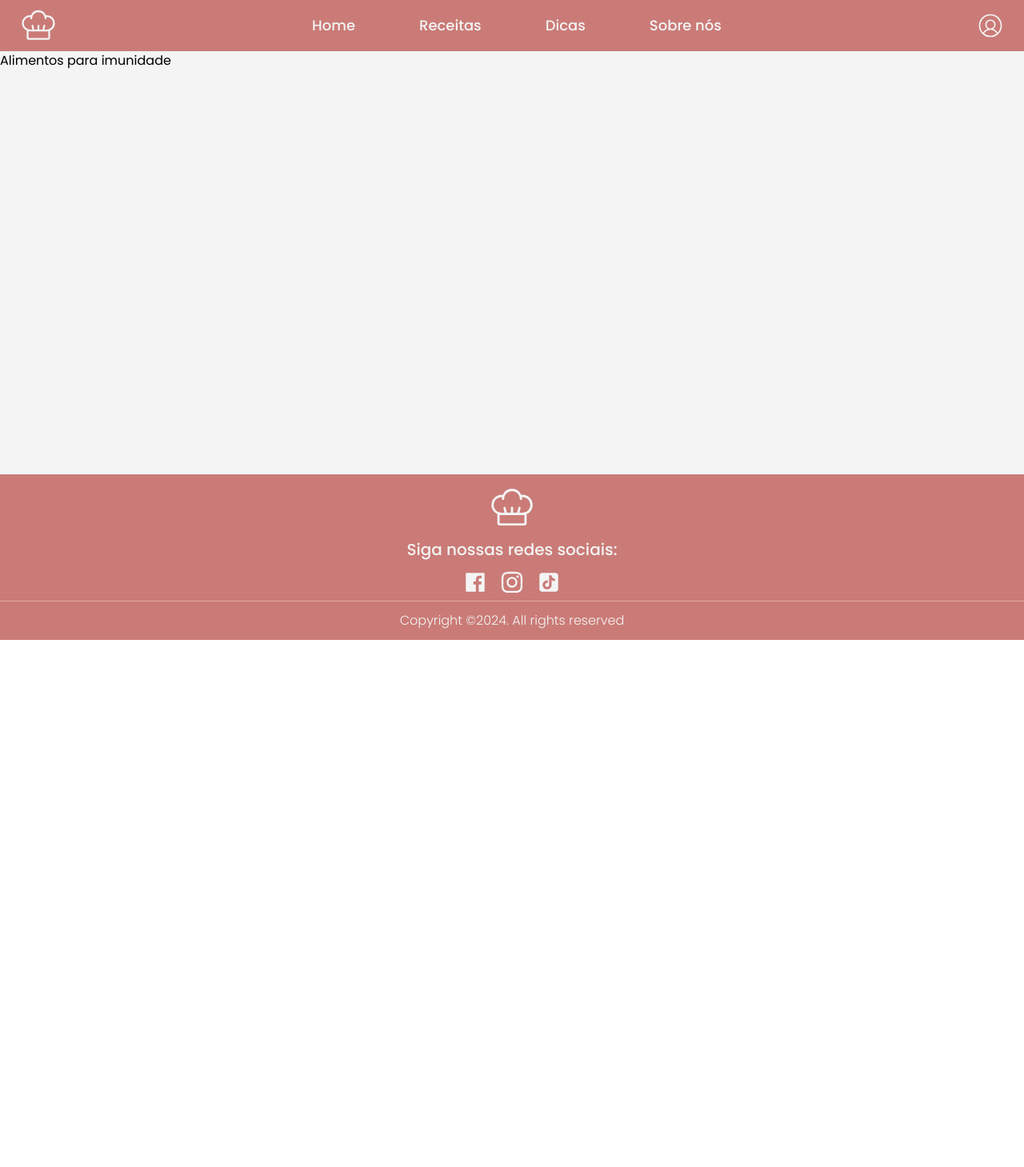
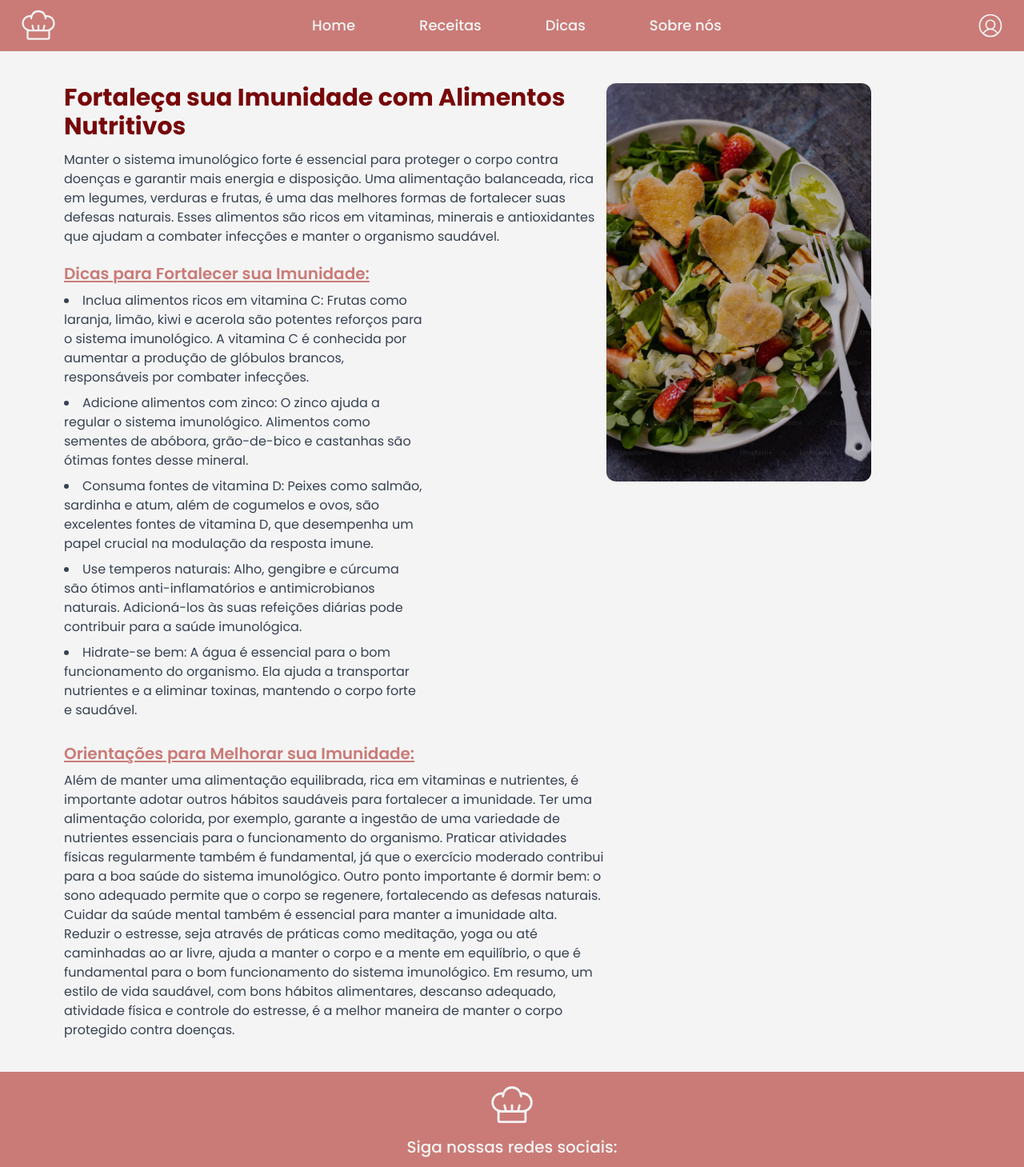
Before and after one commit to CarolTagliaferro/SiteReceitas, a React (Create React App) app: page /imuni in a window 1280 px wide. Shown: the top 1459 px of the page at 80% size. Before the commit the page ends 800 px from the top, so only its background shows below. Built offline with nearby package versions, Linux system fonts and the light colour scheme.

Commit message:
add página imunidade

```diff
--- a/src/components/imunidadeAlimentos.tsx
+++ b/src/components/imunidadeAlimentos.tsx
@@ -1,9 +1,86 @@
 import React from "react";
+import health from "../images/health.png";
+import { Classes } from "../utils/tailwindPredefs";
 
 const ImunidadeAlimentos = () => {
   return (
-    <div>
-      <h1>Alimentos para imunidade</h1>
+    <div className="mx-20 my-10">
+      <div className="flex justify-between">
+        <div className="w-2/3">
+          <h1 className="font-bold text-3xl pb-3 text-title">
+            Fortaleça sua Imunidade com Alimentos Nutritivos
+          </h1>
+          <p className="text-gray-700 pb-5">
+            Manter o sistema imunológico forte é essencial para proteger o corpo
+            contra doenças e garantir mais energia e disposição. Uma alimentação
+            balanceada, rica em legumes, verduras e frutas, é uma das melhores
+            formas de fortalecer suas defesas naturais. Esses alimentos são
+            ricos em vitaminas, minerais e antioxidantes que ajudam a combater
+            infecções e manter o organismo saudável.
+          </p>
+          <h2 className={Classes.h2Imuni}>
+            Dicas para Fortalecer sua Imunidade:
+          </h2>
+          <div className="w-2/3 pb-5">
+            <li className={Classes.li}>
+              Inclua alimentos ricos em vitamina C: Frutas como laranja, limão,
+              kiwi e acerola são potentes reforços para o sistema imunológico. A
+              vitamina C é conhecida por aumentar a produção de glóbulos
+              brancos, responsáveis por combater infecções.
+            </li>
+            <li className={Classes.li}>
+              Adicione alimentos com zinco: O zinco ajuda a regular o sistema
+              imunológico. Alimentos como sementes de abóbora, grão-de-bico e
+              castanhas são ótimas fontes desse mineral.
+            </li>
+            <li className={Classes.li}>
+              Consuma fontes de vitamina D: Peixes como salmão, sardinha e atum,
+              além de cogumelos e ovos, são excelentes fontes de vitamina D, que
+              desempenha um papel crucial na modulação da resposta imune.
+            </li>
+            <li className={Classes.li}>
+              Use temperos naturais: Alho, gengibre e cúrcuma são ótimos
+              anti-inflamatórios e antimicrobianos naturais. Adicioná-los às
+              suas refeições diárias pode contribuir para a saúde imunológica.
+            </li>
+            <li className={Classes.li}>
+              Hidrate-se bem: A água é essencial para o bom funcionamento do
+              organismo. Ela ajuda a transportar nutrientes e a eliminar
+              toxinas, mantendo o corpo forte e saudável.
+            </li>
+          </div>
+          <h2 className={Classes.h2Imuni}>
+            Orientações para Melhorar sua Imunidade:
+          </h2>
+          <p className="text-gray-700">
+            Além de manter uma alimentação equilibrada, rica em vitaminas e
+            nutrientes, é importante adotar outros hábitos saudáveis para
+            fortalecer a imunidade. Ter uma alimentação colorida, por exemplo,
+            garante a ingestão de uma variedade de nutrientes essenciais para o
+            funcionamento do organismo. Praticar atividades físicas regularmente
+            também é fundamental, já que o exercício moderado contribui para a
+            boa saúde do sistema imunológico. Outro ponto importante é dormir
+            bem: o sono adequado permite que o corpo se regenere, fortalecendo
+            as defesas naturais.
+            <br />
+            Cuidar da saúde mental também é essencial para manter a imunidade
+            alta. Reduzir o estresse, seja através de práticas como meditação,
+            yoga ou até caminhadas ao ar livre, ajuda a manter o corpo e a mente
+            em equilíbrio, o que é fundamental para o bom funcionamento do
+            sistema imunológico. Em resumo, um estilo de vida saudável, com bons
+            hábitos alimentares, descanso adequado, atividade física e controle
+            do estresse, é a melhor maneira de manter o corpo protegido contra
+            doenças.
+          </p>
+        </div>
+        <div>
+          <img
+            src={health}
+            alt="Bowl de salada"
+            className="w-3/4 rounded-xl brightness-75"
+          />
+        </div>
+      </div>
     </div>
   );
 };
--- a/src/utils/tailwindPredefs.tsx
+++ b/src/utils/tailwindPredefs.tsx
@@ -11,6 +11,11 @@ export const Classes = {
 
   //Página receita
   rdH2: "text-xl font-semibold text-title font-poppins",
+
+  //Página imunidade
+  li: "pb-2 text-gray-700",
+  h2Imuni:
+    "font-semibold text-xl text-bgDark pb-2 underline underline-offset-2",
 };
 
 export default tailwindPredefs;
```
Also changed, not shown: src/images/health.png (added).
